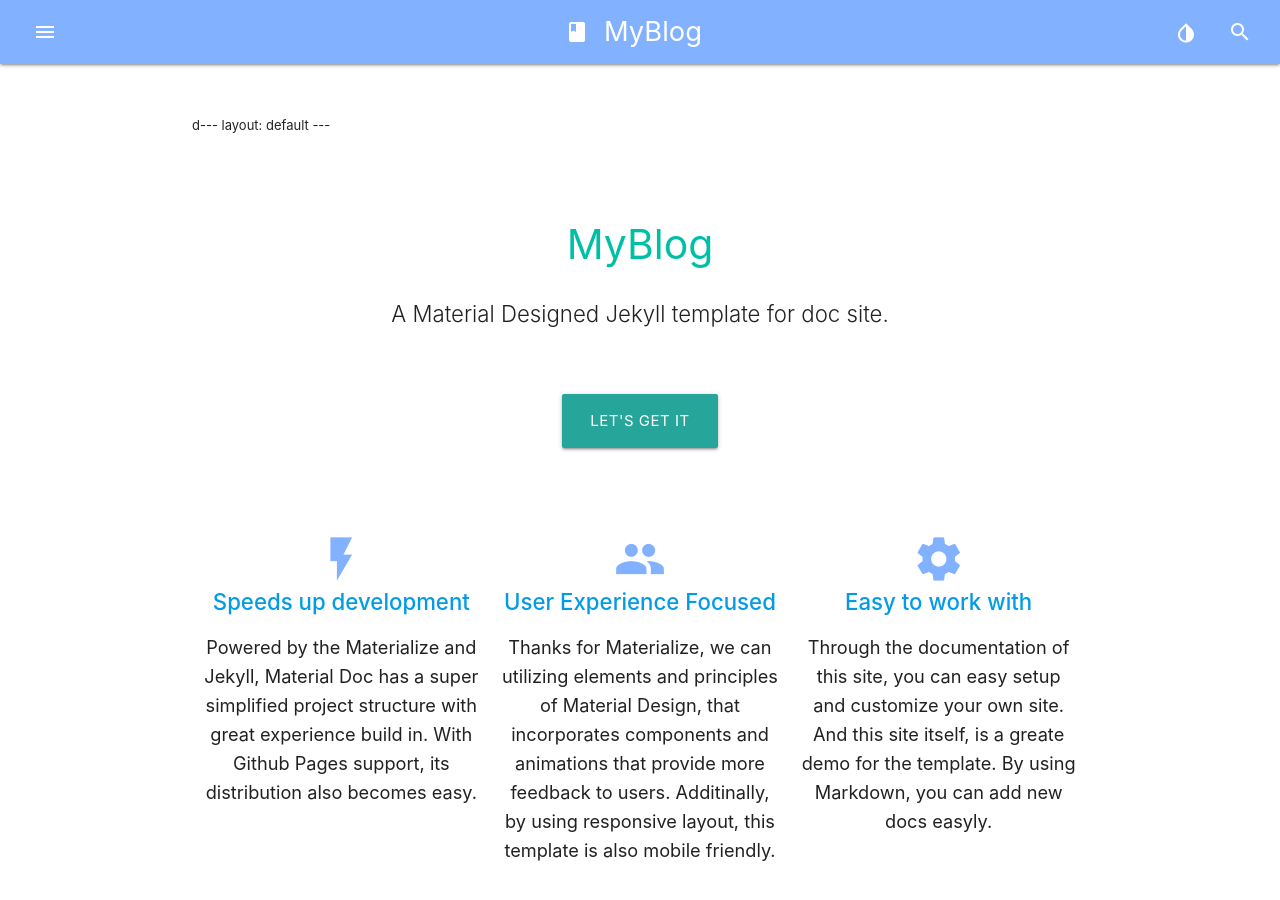
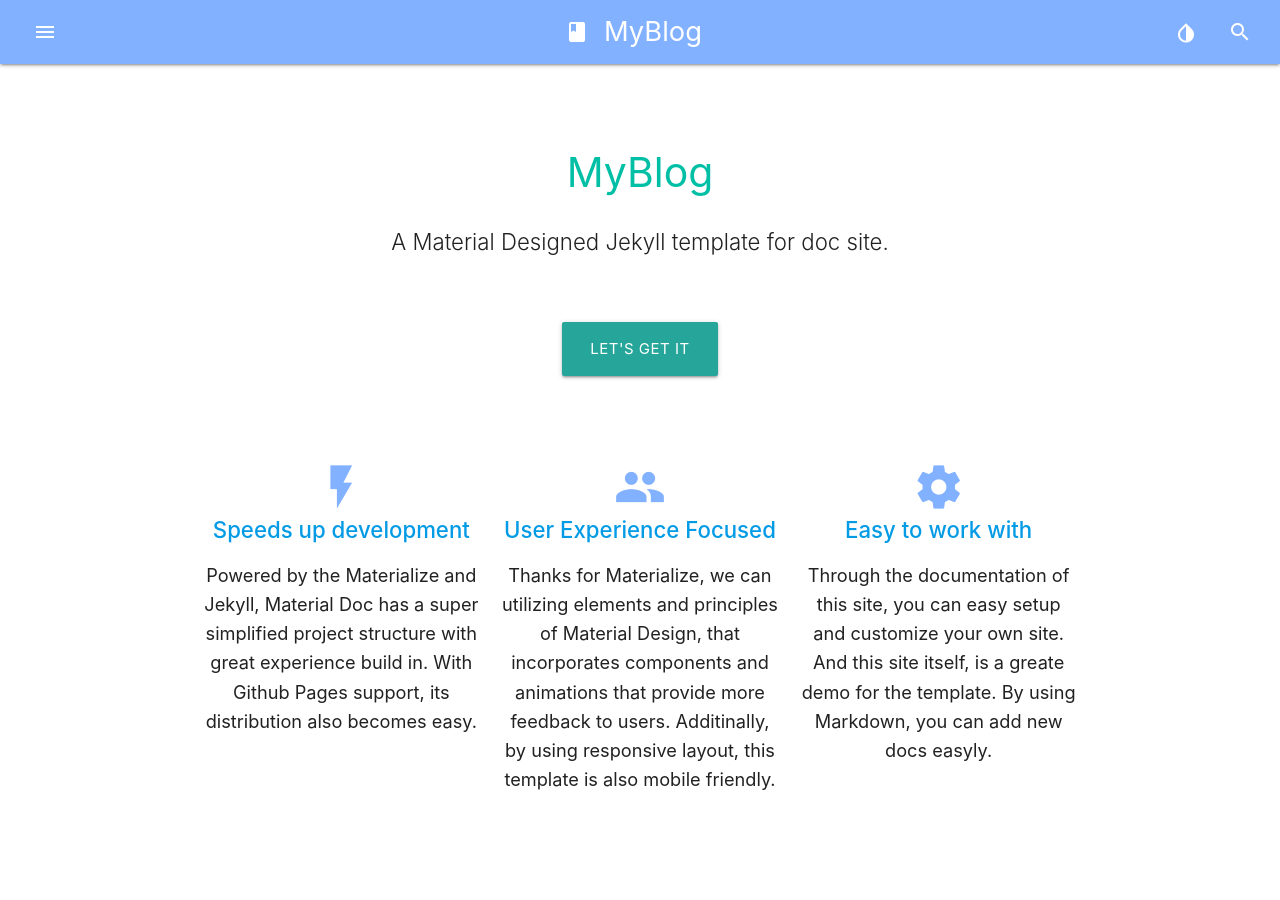
Before and after one commit to congeal/mini-material-doc, a Jekyll site: the page built from index.md, in a window 1280 px wide and 930 px high. Shown: the top 900 px of the window. Built offline with Jekyll 4.4.1, drawn with Linux system fonts in a browser that asks for light colours; nearby versions of some CDN libraries.

Commit message:
잘못 복사된 라인 수정

```diff
--- a/_layouts/home.html
+++ b/_layouts/home.html
@@ -1,16 +1,11 @@
 ---
-layout: default
----
-<div class="section delayed-link" id="index-banner">
-  <br><br>
-d---
 layout: default
 ---
 <div class="section delayed-link" id="index-banner">
   <br><br>
   <h1 class="header center secondary-text-color">{{page.title | default: site.title}}</h1>
   <div class="row center">
-    <h4 class="header col s12 light">{{page.description}}</h5>
+    <h4 class="header col s12 light">{{page.description}}</h4>
   </div>
   <br><br>
   <div class="row center">
```
